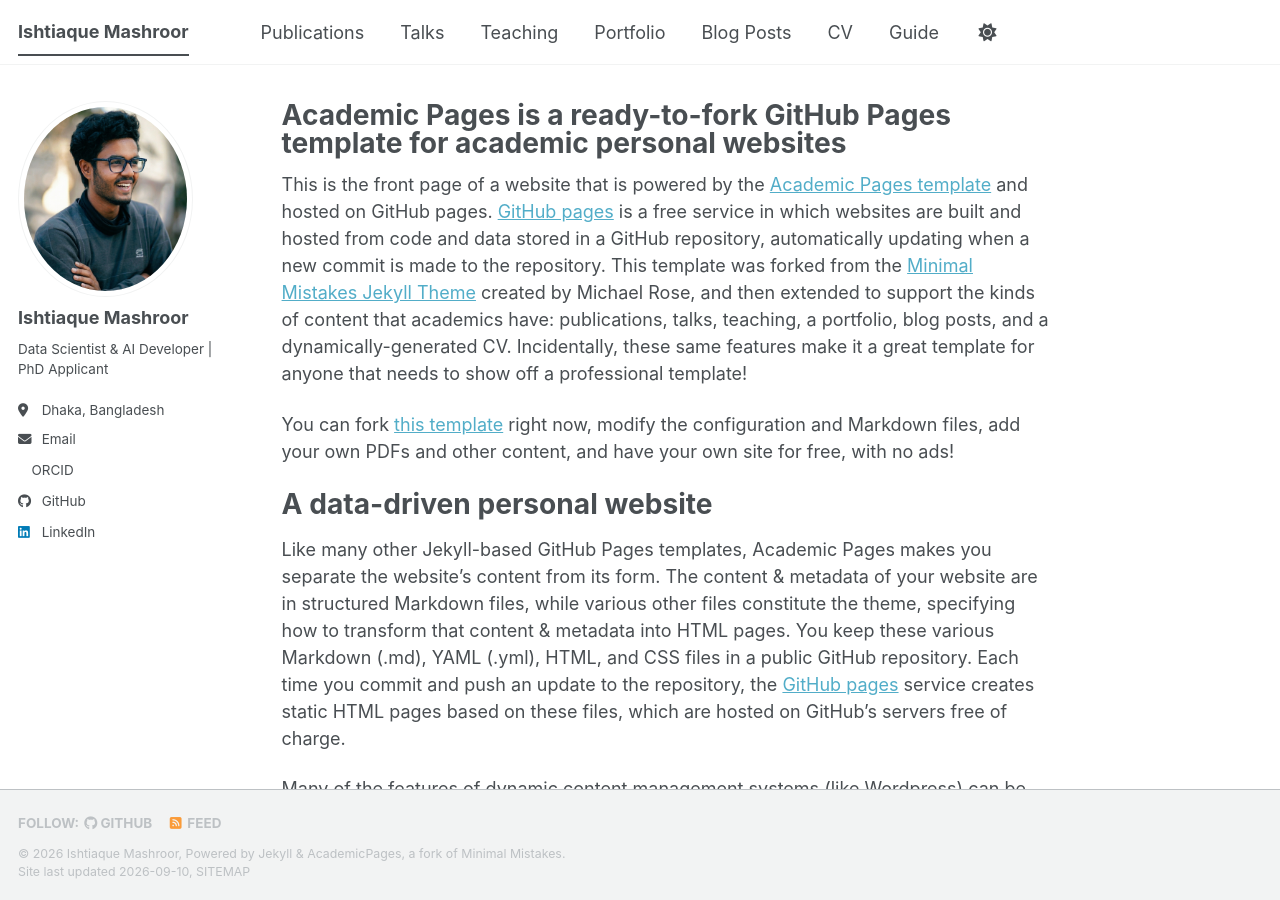
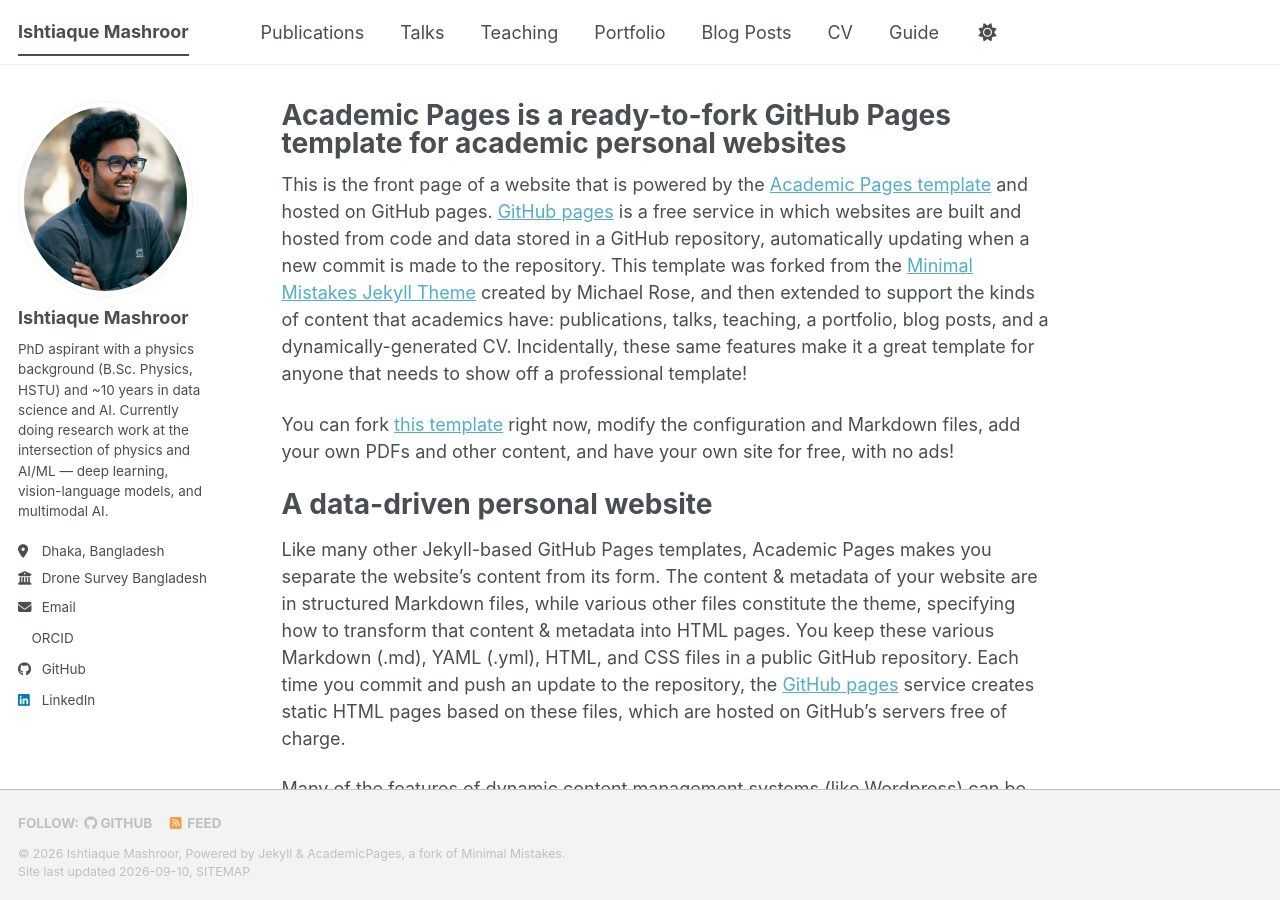
Before and after one commit to ishtia-que/ishtia-que.github.io, a Jekyll site: the page built from _pages/about.md, in a window 1280 px wide and 900 px high. Built offline with Jekyll 4.4.1, drawn with Linux system fonts in a browser that asks for light colours; a style sheet for code colours, icons or effects is not loaded.

Commit message:
Update _config.yml

```diff
--- a/_config.yml
+++ b/_config.yml
@@ -12,7 +12,7 @@ site_theme               : "default" # The available themes options are "default
 title                    : "Ishtiaque Mashroor" # TODO: confirm this is how you want your name/title shown
 title_separator          : "-"
 name                     : &name "Ishtiaque Mashroor" # TODO: confirm full display name
-description              : &description "PhD Applicant | Data Science | [Your Target University]"   # TODO: fill in target university/program
+description              : &description "PhD Applicant | Bridging Physics and AI/ML/DL/VLM/Multimodal AI | [Your Target University]"   # TODO: fill in target university/program
 url                      : https://ishtia-que.github.io # assumes GitHub Pages at username.github.io — update if hosted elsewhere
 baseurl                  : "" # the subpath of your site, e.g. "/blog"
 repository               : "ishtia-que/ishtia-que.github.io"
@@ -25,9 +25,9 @@ author:
   avatar           : "profile.png"
   name             : "Ishtiaque Mashroor" # TODO: confirm full display name
   pronouns         : # example: "she/her"
-  bio              : "Data Scientist & AI Developer | PhD Applicant" # TODO: write a short bio
+  bio              : "PhD aspirant with a physics background (B.Sc. Physics, HSTU) and ~10 years in data science and AI. Currently doing research work at the intersection of physics and AI/ML — deep learning, vision-language models, and multimodal AI."
   location         : "Dhaka, Bangladesh"
-  employer         : # TODO: add if you want an affiliation shown
+  employer         : "Drone Survey Bangladesh" # from what you've told me before — remove/replace if this isn't the affiliation you want shown
   uri              : # URL
   email            : "ishtiaque.a.research@gmail.com" # research email — used for Scholar/PhD outreach
 
@@ -66,7 +66,7 @@ author:
   keybase          : # Username
   instagram        : # Username
   lastfm           : # Username
-  linkedin         : "ishtiaquemashroor" # TODO: confirm this is your current LinkedIn username
+  linkedin         : "ishtia-que"
   mastodon         : # URL
   medium           : # URL
   pinterest        : # Username
```
